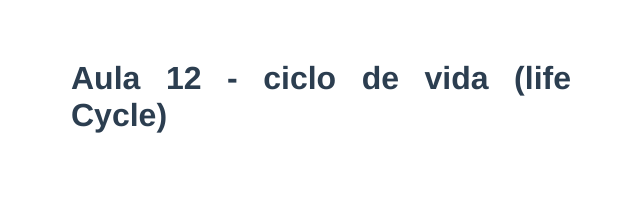
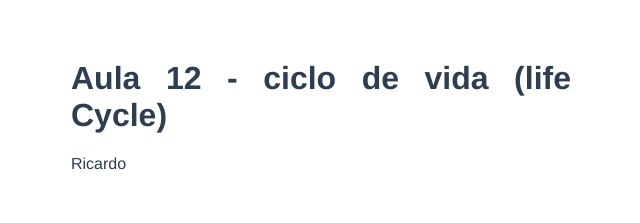
Before and after one commit to Ricardomjr-10/vuejsjornadadev, a Vue app: page / in a window 1280 px wide. Shown: the top 223 px of the page, without its empty margins (319-959 px from the left). Built offline with nearby package versions, Linux system fonts and the light colour scheme.

Commit message:
testando el

```diff
--- a/src/components/Aula_12.vue
+++ b/src/components/Aula_12.vue
@@ -1,6 +1,7 @@
 <template>
     <div class="container">
         <h1>Aula 12 - ciclo de vida (life Cycle)</h1>
+        {{ name }}
         <!-- Criação,
             preparar o componente
             ajax, inicializar algumas variaveis
@@ -25,7 +26,7 @@
 export default {
     data() {
         return {
-
+         name:'Ricardo'
         }
     },
     watch: {
@@ -39,22 +40,34 @@ export default {
     },
     // HOOKS
     beforeCreate() {
-
+        console.log('beforeCreate')
+        console.log('Estado: ', this.name)
+        console.log('DOM:', this.$el)
     },
     created () {
-
+        console.log('created')
+        console.log('Estado: ', this.name)
+        console.log('DOM:', this.$el)
     },
     beforeMount() {
-
+        console.log('beforeMount')
+        console.log('Estado: ', this.name)
+        console.log('DOM:', this.$el)
     },
     mounted() {
-
+        console.log('mounted')
+        console.log('Estado: ', this.name)
+        console.log('DOM:', this.$el)
     },
     beforeUnmount() {
-
+        console.log('beforeUmount')
+        console.log('Estado: ', this.name)
+        console.log('DOM:', this.$el)
     },
     unmounted() {
-
+        console.log('unmounted')
+        console.log('Estado: ', this.name)
+        console.log('DOM:', this.$el)
     }
 }
 </script>
```
